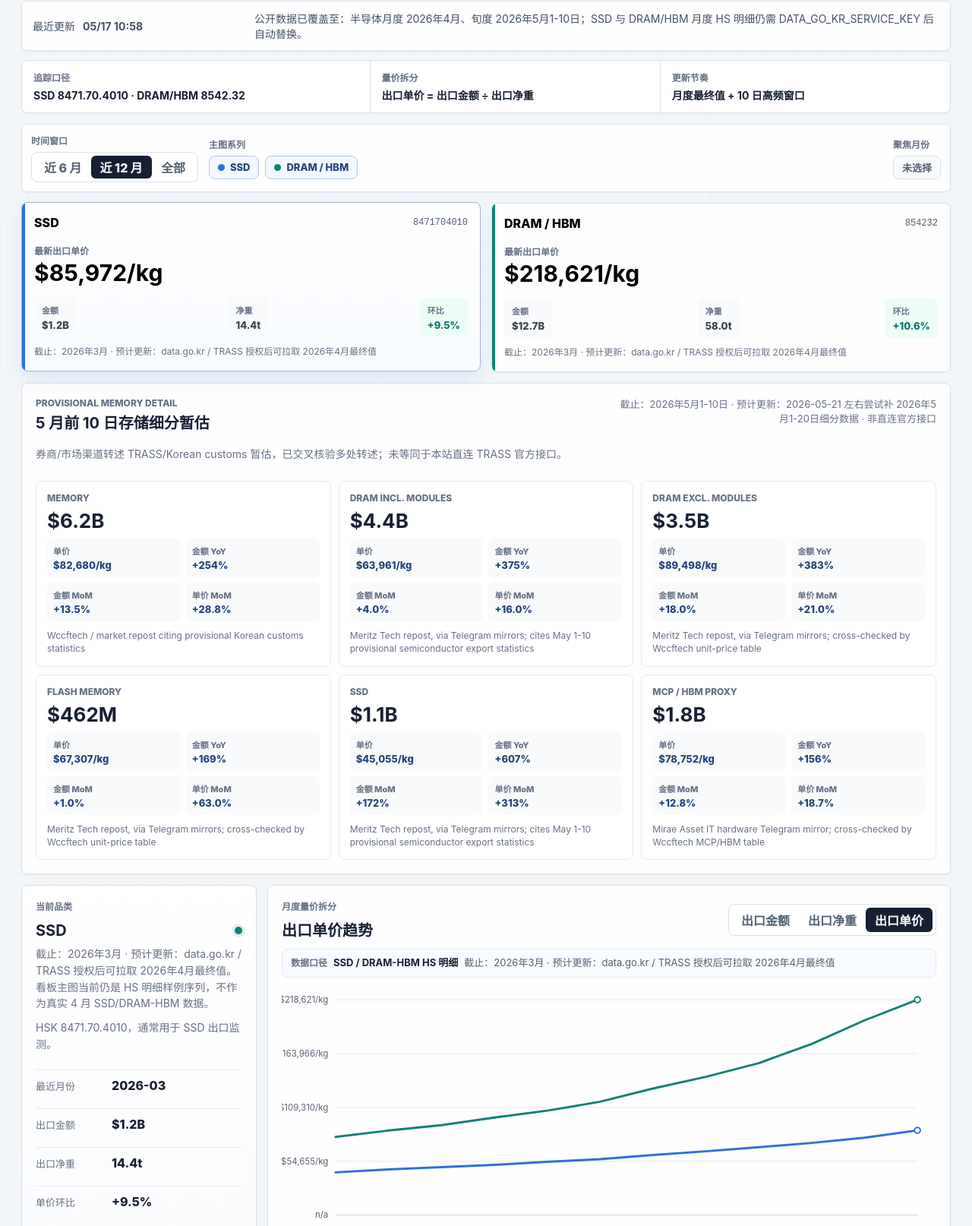
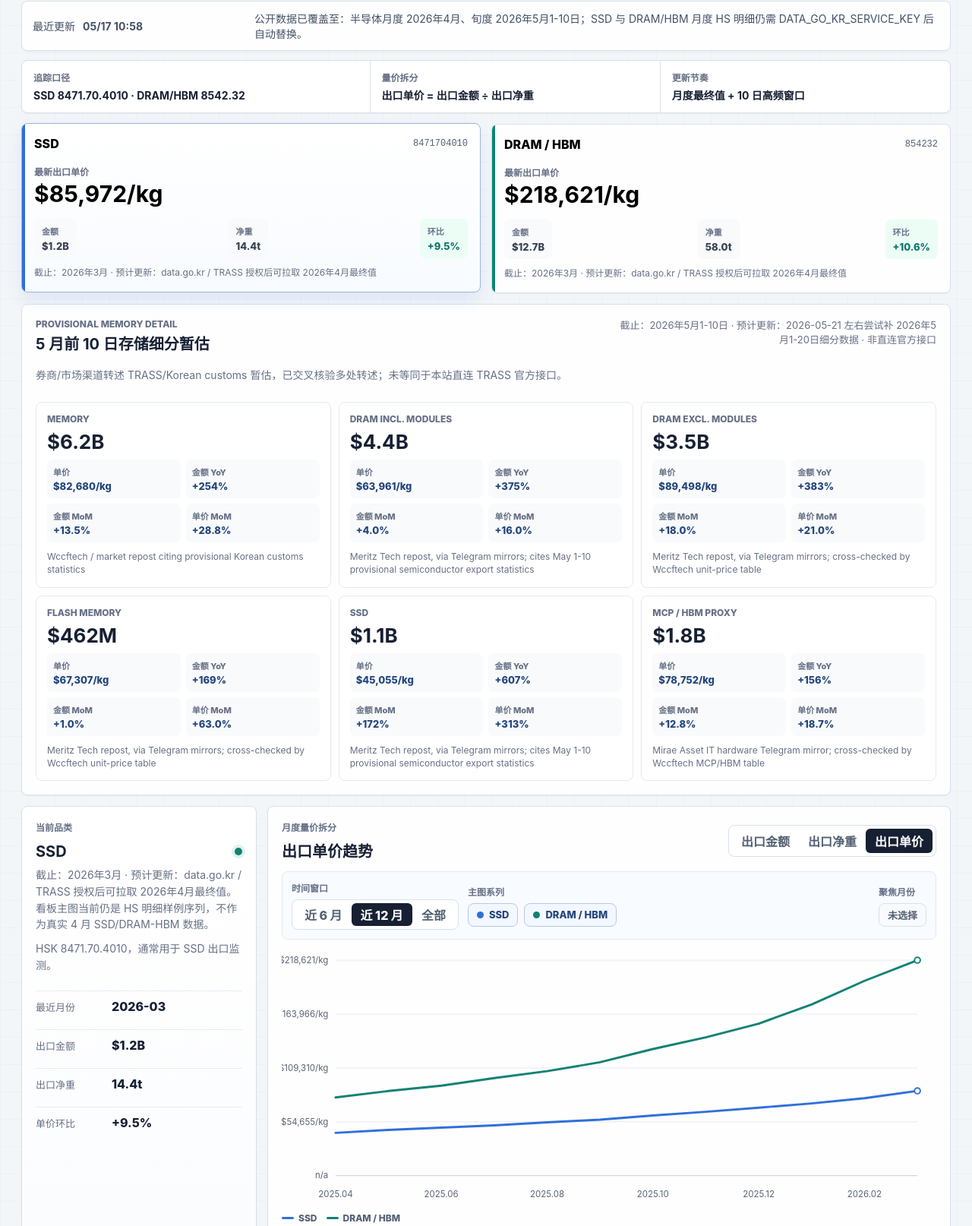
Before and after one commit to WilsonWang01/memory-export-tracker, a website: page public/index.html in a window 1280 px wide. Shown: the part 111-1725 px from the top of the page at 76% size. Drawn offline with Linux system fonts and the light colour scheme; no server answers.

Commit message:
Move chart filters next to main chart

```diff
--- a/public/index.html
+++ b/public/index.html
@@ -4,7 +4,7 @@
     <meta charset="UTF-8" />
     <meta name="viewport" content="width=device-width, initial-scale=1.0" />
     <title>韩国存储出口跟踪</title>
-    <link rel="stylesheet" href="styles.css?v=20260517-integrated-coverage" />
+    <link rel="stylesheet" href="styles.css?v=20260517-chart-controls" />
   </head>
   <body>
     <main class="screen">
@@ -36,25 +36,6 @@
         <div>
           <span class="method-label">更新节奏</span>
           <strong>月度最终值 + 10 日高频窗口</strong>
-        </div>
-      </section>
-
-      <section class="control-strip" aria-label="dashboard controls">
-        <div class="control-group">
-          <span class="control-label">时间窗口</span>
-          <div class="segmented compact" id="rangeControls">
-            <button data-range="6">近 6 月</button>
-            <button data-range="12" class="selected">近 12 月</button>
-            <button data-range="all">全部</button>
-          </div>
-        </div>
-        <div class="control-group grow">
-          <span class="control-label">主图系列</span>
-          <div id="seriesToggles" class="chip-row"></div>
-        </div>
-        <div class="control-group">
-          <span class="control-label">聚焦月份</span>
-          <strong id="selectedPeriod" class="focus-pill">未选择</strong>
         </div>
       </section>
 
@@ -101,8 +82,26 @@
               <button data-metric="unitPriceUsdPerKg" class="selected">出口单价</button>
             </div>
           </div>
+          <div class="chart-control-strip" aria-label="dashboard controls">
+            <div class="control-group">
+              <span class="control-label">时间窗口</span>
+              <div class="segmented compact" id="rangeControls">
+                <button data-range="6">近 6 月</button>
+                <button data-range="12" class="selected">近 12 月</button>
+                <button data-range="all">全部</button>
+              </div>
+            </div>
+            <div class="control-group grow">
+              <span class="control-label">主图系列</span>
+              <div id="seriesToggles" class="chip-row"></div>
+            </div>
+            <div class="control-group">
+              <span class="control-label">聚焦月份</span>
+              <strong id="selectedPeriod" class="focus-pill">未选择</strong>
+            </div>
+          </div>
+          <div id="mainChart" class="chart-frame"></div>
           <div id="mainCoverageBadge" class="coverage-badge"></div>
-          <div id="mainChart" class="chart-frame"></div>
         </section>
       </section>
 
@@ -124,6 +123,6 @@
       </section>
     </main>
     <div id="chartTooltip" class="chart-tooltip" hidden></div>
-    <script src="app.js?v=20260517-integrated-coverage" type="module"></script>
+    <script src="app.js?v=20260517-chart-controls" type="module"></script>
   </body>
 </html>
--- a/public/styles.css
+++ b/public/styles.css
@@ -100,7 +100,6 @@ h2 {
 .status-strip,
 .segmented,
 .method-strip,
-.control-strip,
 .memory-detail-panel {
   border: 1px solid var(--line);
   background: rgba(255, 255, 255, 0.94);
@@ -212,7 +211,7 @@ h2 {
   align-items: center;
   flex-wrap: wrap;
   gap: 8px;
-  margin: 12px 0 4px;
+  margin: 10px 0 4px;
   padding: 9px 11px;
   border: 1px solid #e4eaf2;
   border-radius: 8px;
@@ -262,13 +261,15 @@ h2 {
   text-align: right;
 }
 
-.control-strip {
+.chart-control-strip {
   display: flex;
   align-items: center;
-  gap: 14px;
-  margin-bottom: 14px;
+  gap: 12px;
+  margin: 14px 0 6px;
   padding: 12px;
+  border: 1px solid #e4eaf2;
   border-radius: 8px;
+  background: #f8fbff;
 }
 
 .control-group {
@@ -636,7 +637,7 @@ dd {
 .chart-frame {
   width: 100%;
   min-height: 390px;
-  padding-top: 4px;
+  padding-top: 0;
 }
 
 .chart-frame.small {
@@ -840,7 +841,7 @@ svg text {
   .summary-grid,
   .method-strip,
   .memory-detail-grid,
-  .control-strip,
+  .chart-control-strip,
   .workbench,
   .lower-grid {
     grid-template-columns: 1fr;
@@ -854,7 +855,7 @@ svg text {
     text-align: left;
   }
 
-  .control-strip {
+  .chart-control-strip {
     align-items: stretch;
     flex-direction: column;
   }
```
